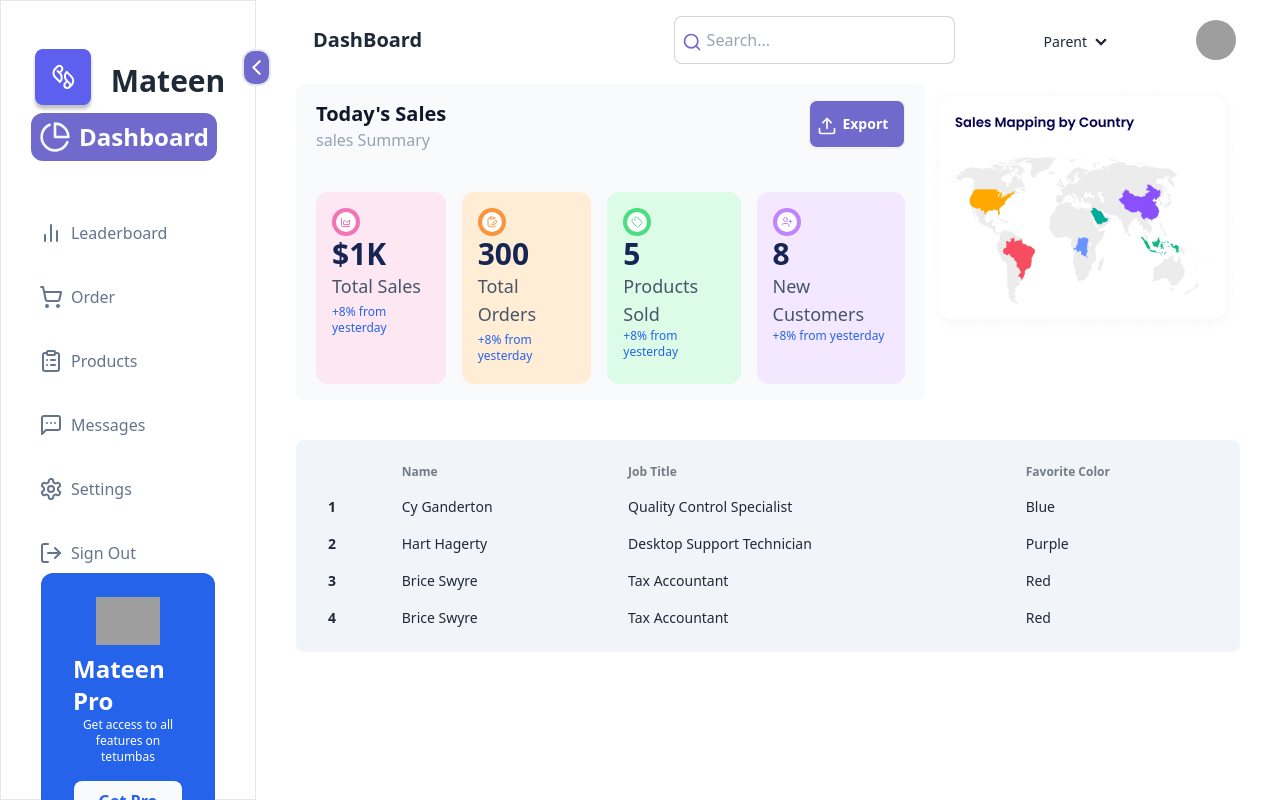
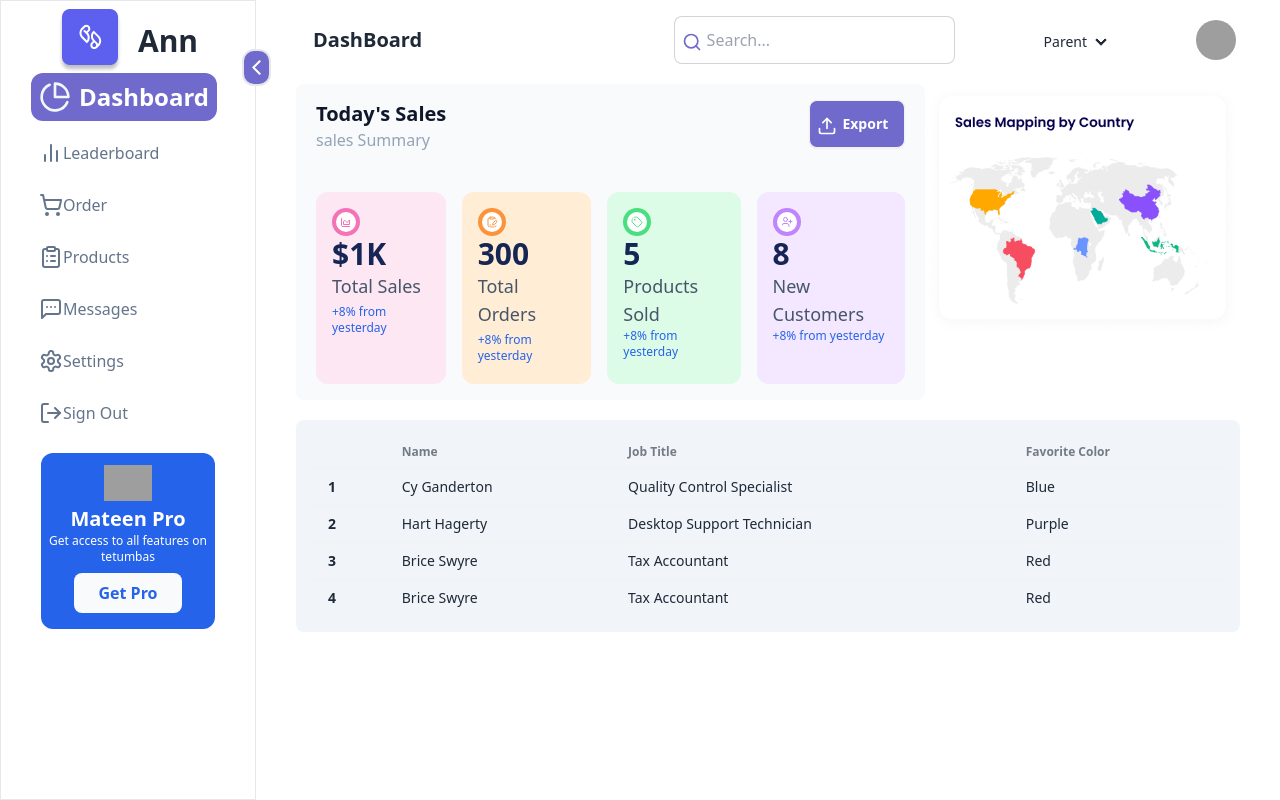
Before and after one commit to Black-nana/Dashboard-sales, a React (Vite) app: page / in a window 1280 px wide. Built offline with nearby package versions, Linux system fonts and the light colour scheme; grey boxes are pictures that could not be loaded.

Commit message:
view correction

```diff
--- a/src/components/Badge.tsx
+++ b/src/components/Badge.tsx
@@ -3,11 +3,11 @@ import logo from '../assets/Logo.png'
 
 const Badge:React.FC = () => {
   return (
-    <div className='bg-blue-600 flex text-white justify-center items-center flex-col py-4 px-8 rounded-xl'>
-        <img src={logo} alt="Logo" className='w-16 py-2'/>
-            <h1 className='font-extrabold text-2xl'>Mateen Pro</h1>
+    <div className='bg-blue-600 flex text-white justify-center items-center flex-col py-2 px-2 rounded-xl'>
+        <img src={logo} alt="Logo" className='w-12 py-1'/>
+            <h1 className='font-extrabold text-xl'>Mateen Pro</h1>
             <p className='text-xs text-center'>Get access to all features on tetumbas</p>
-            <button className='rounded-lg font-extrabold bg-slate-50 text-blue-600 my-4 px-6 py-2 '>Get Pro</button>
+            <button className='rounded-lg font-extrabold bg-slate-50 text-blue-600 my-2 px-6 py-2 '>Get Pro</button>
     </div>
   )
 }
--- a/src/components/Dashboard.tsx
+++ b/src/components/Dashboard.tsx
@@ -10,7 +10,7 @@ const Dashboard:React.FC = () => {
         <Sales />
         <Map />
         </div>
-        <div className='my-10 bg-slate-100 p-4 rounded-lg'>
+        <div className='my-5 bg-slate-100 p-4 rounded-lg'>
             <Table />
         </div>
     </div>
--- a/src/components/SideBar.tsx
+++ b/src/components/SideBar.tsx
@@ -15,7 +15,7 @@ const SideBar: React.FC = () => {
 
   return (
     <div
-      className={`relative py-12 px-10 flex flex-col justify-evenly items-center border border-r-1 w-1/5 h-full ${
+      className={`relative py-2 px-10 flex flex-col items-center border border-r-1 w-1/5 h-screen ${
         expanded ? 'w-1/5' : 'w-12'
       }`}>
       <div className="flex justify-center items-center gap-4">
@@ -28,7 +28,7 @@ const SideBar: React.FC = () => {
           className={`font-extrabold text-3xl ${
             expanded ? 'inline-block' : 'hidden'
           }`}>
-          Mateen
+          Ann
         </header>
       </div>
 
@@ -60,18 +60,18 @@ const SideBar: React.FC = () => {
         </button>
       </div>
 
-      <div className="mt-10 flex flex-col text-slate-500  space-y-6 text-base">
+      <div className="mb-5 flex flex-col text-slate-500   text-base">
         {NavLinks.map((link) => (
           <div
             key={link.title}
-            className={`py-2 mt-3 px-4 flex  gap-2 hover:bg-[#716acd] hover:text-white rounded-lg cursor-pointer transition-all duration-200 group ${
+            className={`py-2 mt-3 px-4 flex  hover:bg-[#716acd] hover:text-white rounded-lg cursor-pointer transition-all duration-200 group ${
               active === link.title ? 'bg-[#716acd] text-white' : ''
             }`}
             onClick={() => setActiveBgColor(link.title)}>
             <div>
               {React.createElement(link.icon) }
               {!expanded && (
-                <div className="-mt-6 absolute left-full -translate-x-3 rounded-md px-2 py-2 ml-6 bg-indigo-100 text-indigo-800 text-sm opacity-0 transition-colors group-hover:opacity-100 group-hover:translate-x-0 invisible group-hover:visible">
+                <div className="w-full -mt-6 absolute left-full -translate-x-3 rounded-md px-2 py-2 ml-6 bg-indigo-100 text-indigo-800 text-sm opacity-0 transition-colors group-hover:opacity-100 group-hover:translate-x-0 invisible group-hover:visible">
                   {link.title}
                 </div>
               )}
@@ -86,8 +86,9 @@ const SideBar: React.FC = () => {
           </div>
         ))}
       </div>
+
     </div>
-        <div className={`${expanded ? '':'hidden'}`}>
+        <div className={`h-fit ${expanded ? '':'hidden'}`}>
           <Badge />
         </div>
     </div>
--- a/src/pages/SharedLayout.tsx
+++ b/src/pages/SharedLayout.tsx
@@ -5,12 +5,12 @@ import React from 'react';
 
 const SharedLayout:React.FC = () => {
   return (
-    <div className="flex w-screen h-screen items-start overflow-hidden">
+    <div className="flex w-screen h-screen items-start ">
       <SideBar />
       <div className='w-full px-10'>
         {' '}
         <NavBar />
-        <div className='overflow-hidden'>
+        <div className=''>
         <Outlet />
         </div>
       </div>
```
